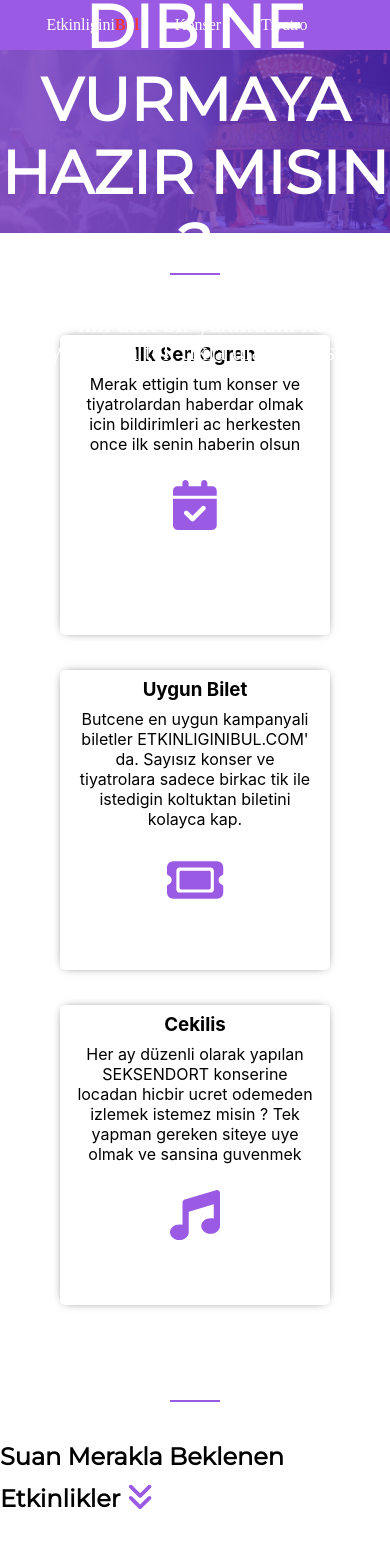
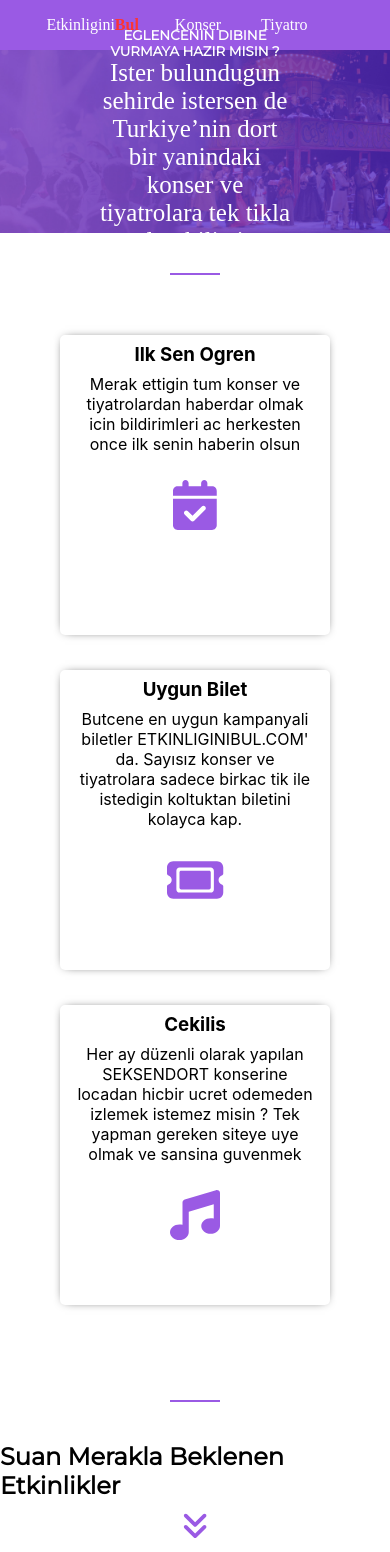
Before and after one commit to yusufakcekoce/ticket-app, a React (Create React App) app: page / in a window 390 px wide. Shown: the top 1552 px of the page. Built offline with nearby package versions, Linux system fonts and the light colour scheme; grey boxes are pictures that could not be loaded.

Commit message:
General arrangement made

```diff
--- a/src/components/slider/slider.css
+++ b/src/components/slider/slider.css
@@ -4,4 +4,5 @@
 
 .slide {
     object-fit: cover;
+    text-align: center;
 }
--- a/src/components/slider/slider.jsx
+++ b/src/components/slider/slider.jsx
@@ -15,7 +15,7 @@
         forwardBtnProps={{
           style: {
             alignSelf: "center",
-            background: "black",
+            background: "#9a5ae4",
             border: "none",
             borderRadius: "50%",
             color: "white",
@@ -31,7 +31,7 @@
         backwardBtnProps={{
           style: {
             alignSelf: "center",
-            background: "black",
+            background: "#9a5ae4",
             border: "none",
             borderRadius: "50%",
             color: "white",
--- a/src/pages/concert/concertCarousel.jsx
+++ b/src/pages/concert/concertCarousel.jsx
@@ -1,12 +1,12 @@
 import { useState } from "react";
 import ReactSimplyCarousel from "react-simply-carousel";
-
+import "../../components/slider/slider.css"
 
 function ConcertCarousel() {
   const [activeSlideIndex, setActiveSlideIndex] = useState(0);
 
   return (
-    <div className="sliderWrap">
+    <div className="sliderConcert">
       <ReactSimplyCarousel
         activeSlideIndex={activeSlideIndex}
         onRequestChange={setActiveSlideIndex}
@@ -56,52 +56,52 @@
       >
         <div
           className="slide"
-          style={{ width: 200, height: 200, background: "#ffff" }}
+          style={{ width: 300, height: 300, background: "#ffff" }}
         >
           <img
             src="https://api.bubilet.com.tr/files/Etkinlik/yuzyuzeyken-konusuruz-konseri-13140.jpg"
             alt=""
-            height="200px"
+            height="300px"
           />
         </div>
         <div
           className="slide"
-          style={{ width: 200, height: 200, background: "#ffff" }}
+          style={{ width: 300, height: 300, background: "#ffff" }}
         >
           <img
             src="https://kdaidggt0f3v.merlincdn.net/Uploads/Films/yildiz-tilbe-2022621105142.jpg"
             alt=""
-            height="200px"
+            height="300px"
           />
         </div>
         <div
           className="slide"
-          style={{ width: 200, height: 200, background: "#ffff" }}
+          style={{ width: 300, height: 300, background: "#ffff" }}
         >
           <img
             src="https://kdaidggt0f3v.merlincdn.net/Uploads/Films/korkuyu-beklerken-202212615424.jpg"
             alt=""
-            height="200px"
+            height="300px"
           />
         </div>
         <div
           className="slide"
-          style={{ width: 200, height: 200, background: "#ffff" }}
+          style={{ width: 300, height: 300, background: "#ffff" }}
         >
           <img
             src="https://kdaidggt0f3v.merlincdn.net/Uploads/Films/istanbul-festivali-9-gun-haluk-levent-20226295722.jpg"
             alt=""
-            height="200px"
+            height="300px"
           />
         </div>
         <div
           className="slide"
-          style={{ width: 200, height: 200, background: "#ffff" }}
+          style={{ width: 300, height: 300, background: "#ffff" }}
         >
           <img
             src="https://kdaidggt0f3v.merlincdn.net/Uploads/Films/plastik-asklar-2021106112645.jpg"
             alt=""
-            height="200px"
+            height="300px"
           />
         </div>
       </ReactSimplyCarousel>
--- a/src/pages/details/ConcertDetail.jsx
+++ b/src/pages/details/ConcertDetail.jsx
@@ -47,7 +47,7 @@
             <div className="dTicketBuy">
               <input type="submit" value="Bilet Al" />
             </div>
-            <ConcertCarousel/>
+            {/* <ConcertCarousel/> */}
           </div>
         </div>
       ))}
--- a/src/pages/details/details.css
+++ b/src/pages/details/details.css
@@ -81,3 +81,12 @@
   animation: ease-in;
   background-color: #440888;
 }
+
+@media (max-width: 900px) {
+  .dDetails,  .dImg{
+    flex-wrap: wrap;
+    flex-basis: 300px;
+    align-items: center;
+    justify-content: center;
+  }
+}
--- a/src/pages/global.css
+++ b/src/pages/global.css
@@ -90,3 +90,10 @@
   animation: ease-in;
   background-color: #440888;
 }
+
+@media (max-width: 1000px) {
+  .wrapContainer, .searchAll {
+    align-items: center;
+    justify-content: center;
+  }
+}
--- a/src/pages/home/Home.jsx
+++ b/src/pages/home/Home.jsx
@@ -86,7 +86,9 @@
       <div className="expected">
         <h2>
           Suan Merakla Beklenen Etkinlikler{" "}
+          <div className="downIcon">
           <FontAwesomeIcon icon={faAnglesDown} className="iconDown" />
+          </div>
         </h2>
       </div>
       <ReactSimplyCarouselExample/>
--- a/src/pages/home/home.css
+++ b/src/pages/home/home.css
@@ -18,6 +18,10 @@
   top: 50%;
   left: 50%;
   transform: translate(-50%, -50%);
+  display: flex;
+  flex-direction: column;
+  flex-wrap: wrap;
+  flex-basis: 300px;
 }
 
 .imgText h1 {
@@ -96,8 +100,24 @@
   margin-bottom: 40px;
 }
 
+.downIcon {
+  text-align: center;
+}
+
 .iconDown {
   font-size: 30px;
   color: #9a5ae4;
   margin-top: 10px;
 }
+
+@media (max-width: 900px) {
+  .imgText h1{
+    font-size: larger;
+  }
+}
+
+@media (max-width: 500px) {
+  .imgText h1{
+    font-size:smaller;
+  }
+}
```
